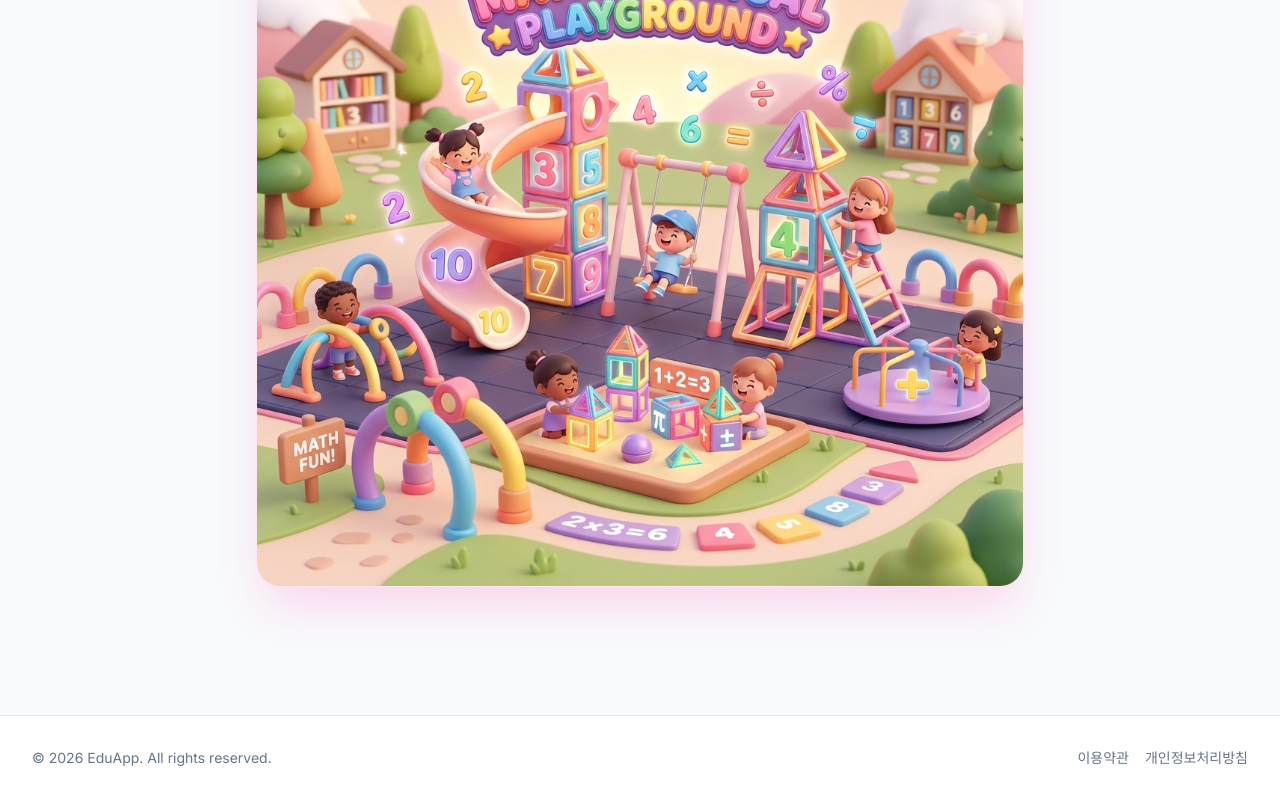
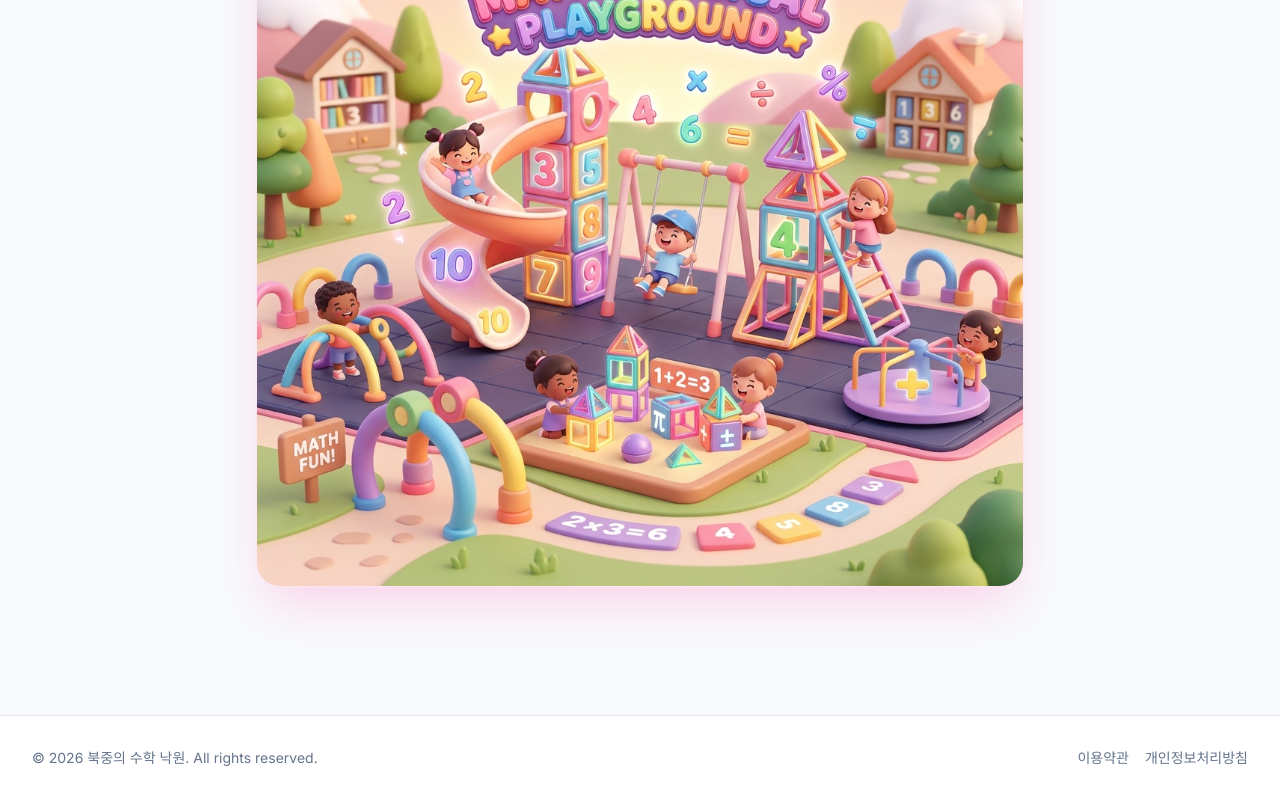
Before and after one commit to gnfkgnvm1-afk/sun, a Next.js app: page / in a window 1280 px wide. Shown: the part 590-1390 px from the top of the page. Built offline with nearby package versions, Linux system fonts and the light colour scheme.

Commit message:
docs: update copyright brand name in footer

```diff
--- a/app/layout.tsx
+++ b/app/layout.tsx
@@ -53,7 +53,7 @@ export default function RootLayout({
         <footer className="bg-white border-t border-slate-200 mt-auto">
           <div className="max-w-7xl mx-auto px-4 sm:px-6 lg:px-8 py-8 flex flex-col sm:flex-row items-center justify-between">
             <p className="text-sm text-slate-500">
-              © {new Date().getFullYear()} EduApp. All rights reserved.
+              © {new Date().getFullYear()} 북중의 수학 낙원. All rights reserved.
             </p>
             <div className="mt-4 sm:mt-0 flex space-x-4 text-sm text-slate-500">
               <a href="#" className="hover:text-slate-900 transition-colors">이용약관</a>
```
